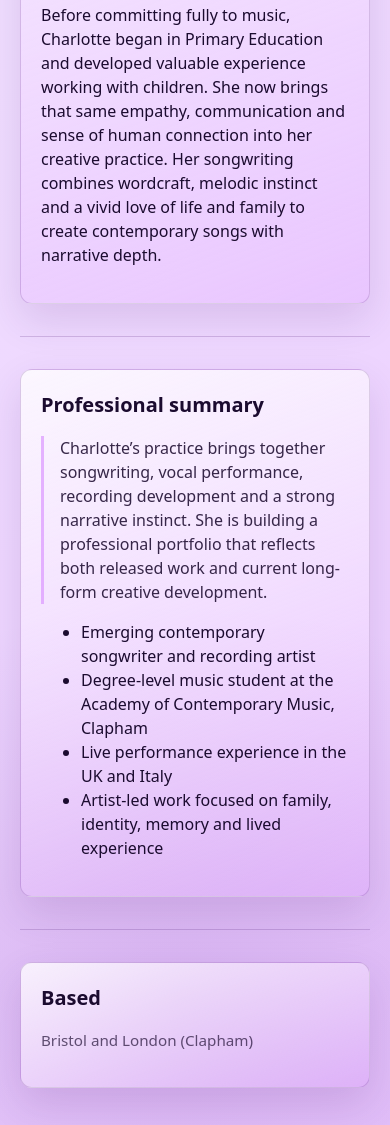
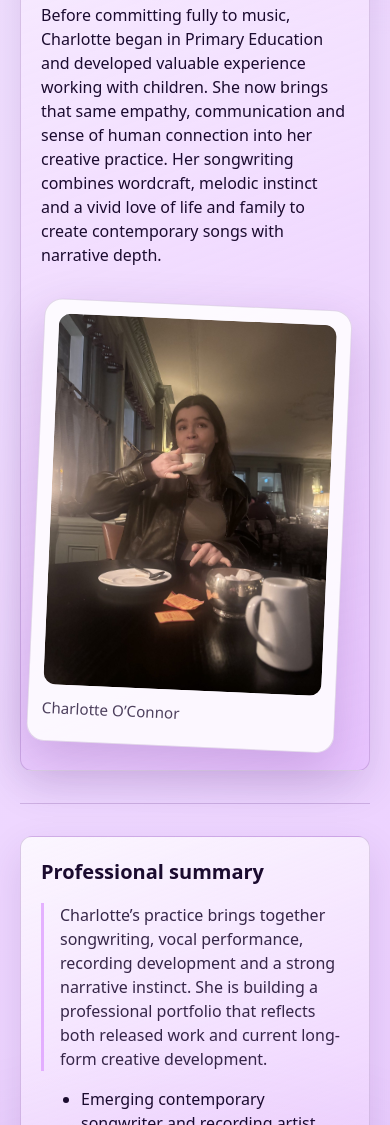
Before and after one commit to drmarkoconnor/croc, an Eleventy site: page src/about/index.njk in a window 390 px wide. Shown: the part 875-2000 px from the top of the page. Built offline with nearby package versions, Linux system fonts and the light colour scheme; Eleventy itself is replaced by a stand-in of ours; files that its build step writes are made by us from their sources.

Commit message:
final changes clapham

```diff
--- a/src/_data/nav.js
+++ b/src/_data/nav.js
@@ -1,6 +1,7 @@
 export default [
 	{ label: 'Home', href: '/' },
 	{ label: 'Work', href: '/work/' },
+	{ label: 'Gigs', href: '/gigs/' },
 	{ label: 'About', href: '/about/' },
 	{ label: 'CV', href: '/cv/' },
 	{ label: 'Practice', href: '/practice/' },
--- a/src/about/index.njk
+++ b/src/about/index.njk
@@ -8,11 +8,18 @@ bodyClass: page-variant-amethyst
 <h1 class="h1">About</h1>
 <p class="lede">A concise introduction to Charlotte’s identity as a songwriter, performer and creative artist.</p>
 
-<section class="card">
-  <h2 class="h2">Biography</h2>
-  <p class="note">Charlotte O’Connor is an emerging contemporary songwriter, performer and creative artist currently completing her degree at the Academy of Contemporary Music in Clapham. Her work is rooted in narrative songwriting, emotional honesty and a strong sense of family, identity and lived experience.</p>
-  <p>She has performed original material in both the UK and Italy, released her first album on Spotify in 2025, and is currently developing <em>Family Business</em>, a thematically connected body of songs shaped by the complexities, humour, loyalty and emotional texture of belonging to a large extended family spread across the world.</p>
-  <p>Before committing fully to music, Charlotte began in Primary Education and developed valuable experience working with children. She now brings that same empathy, communication and sense of human connection into her creative practice. Her songwriting combines wordcraft, melodic instinct and a vivid love of life and family to create contemporary songs with narrative depth.</p>
+<section class="card about-split">
+  <div>
+    <h2 class="h2">Biography</h2>
+    <p class="note">Charlotte O’Connor is an emerging contemporary songwriter, performer and creative artist currently completing her degree at the Academy of Contemporary Music in Clapham. Her work is rooted in narrative songwriting, emotional honesty and a strong sense of family, identity and lived experience.</p>
+    <p>She has performed original material in both the UK and Italy, released her first album on Spotify in 2025, and is currently developing <em>Family Business</em>, a thematically connected body of songs shaped by the complexities, humour, loyalty and emotional texture of belonging to a large extended family spread across the world.</p>
+    <p>Before committing fully to music, Charlotte began in Primary Education and developed valuable experience working with children. She now brings that same empathy, communication and sense of human connection into her creative practice. Her songwriting combines wordcraft, melodic instinct and a vivid love of life and family to create contemporary songs with narrative depth.</p>
+  </div>
+
+  <figure class="polaroid" aria-label="Portrait">
+    <img src="/assets/images/croc5.jpeg" alt="Charlotte O’Connor" loading="lazy" decoding="async" />
+    <figcaption class="polaroid-caption">Charlotte O’Connor</figcaption>
+  </figure>
 </section>
 
 <div class="hr"></div>
--- a/src/assets/css/styles.css
+++ b/src/assets/css/styles.css
@@ -79,6 +79,51 @@
 @media (max-width: 760px) {
 	.album-hero-grid {
 		grid-template-columns: 1fr;
+	}
+}
+
+/* About page: text + polaroid */
+.about-split {
+	display: grid;
+	grid-template-columns: minmax(0, 1.55fr) minmax(0, 0.85fr);
+	gap: 1.25rem;
+	align-items: start;
+}
+
+.polaroid {
+	margin: 0;
+	padding: 0.85rem 0.85rem 1.35rem 0.85rem;
+	border-radius: 18px;
+	background: rgba(255, 255, 255, 0.85);
+	border: 1px solid rgba(60, 6, 99, 0.14);
+	box-shadow: 0 18px 50px rgba(60, 6, 99, 0.18);
+	transform: rotate(4.5deg);
+	transform-origin: 70% 20%;
+}
+
+.polaroid img {
+	display: block;
+	width: 100%;
+	height: auto;
+	border-radius: 12px;
+	aspect-ratio: 3 / 4;
+	object-fit: cover;
+}
+
+.polaroid-caption {
+	margin-top: 0.7rem;
+	font-size: 0.95rem;
+	color: rgba(27, 11, 47, 0.78);
+}
+
+@media (max-width: 860px) {
+	.about-split {
+		grid-template-columns: 1fr;
+	}
+	.polaroid {
+		max-width: 22rem;
+		margin: 0.25rem auto 0 auto;
+		transform: rotate(2.5deg);
 	}
 }
 
--- a/src/work/family-business/index.njk
+++ b/src/work/family-business/index.njk
@@ -18,10 +18,10 @@ bodyClass: page-variant-family
       </div>
 
       <div class="cover-panel">
-        <img src="/assets/images/fb_cover.png" alt="Family Business cover artwork" />
+        <img src="/assets/images/crocstillswistful.jpg" alt="Family Business" />
         <div class="cover-panel-note">
-          <h3 class="track-title" style="margin-bottom:.35rem;">Family Business cover artwork</h3>
-          <p class="small">Using the local cover image here instead of a streaming embed keeps the page visually complete while the album is not yet available on Spotify.</p>
+          <h3 class="track-title" style="margin-bottom:.35rem;">Family Business</h3>
+          <p class="small">A still from the Family Business visual world.</p>
         </div>
       </div>
     </section>
```
Also changed, not shown: src/gigs/index.njk (added, +25 -0 lines), src/assets/images/gig1.jpg (added).
